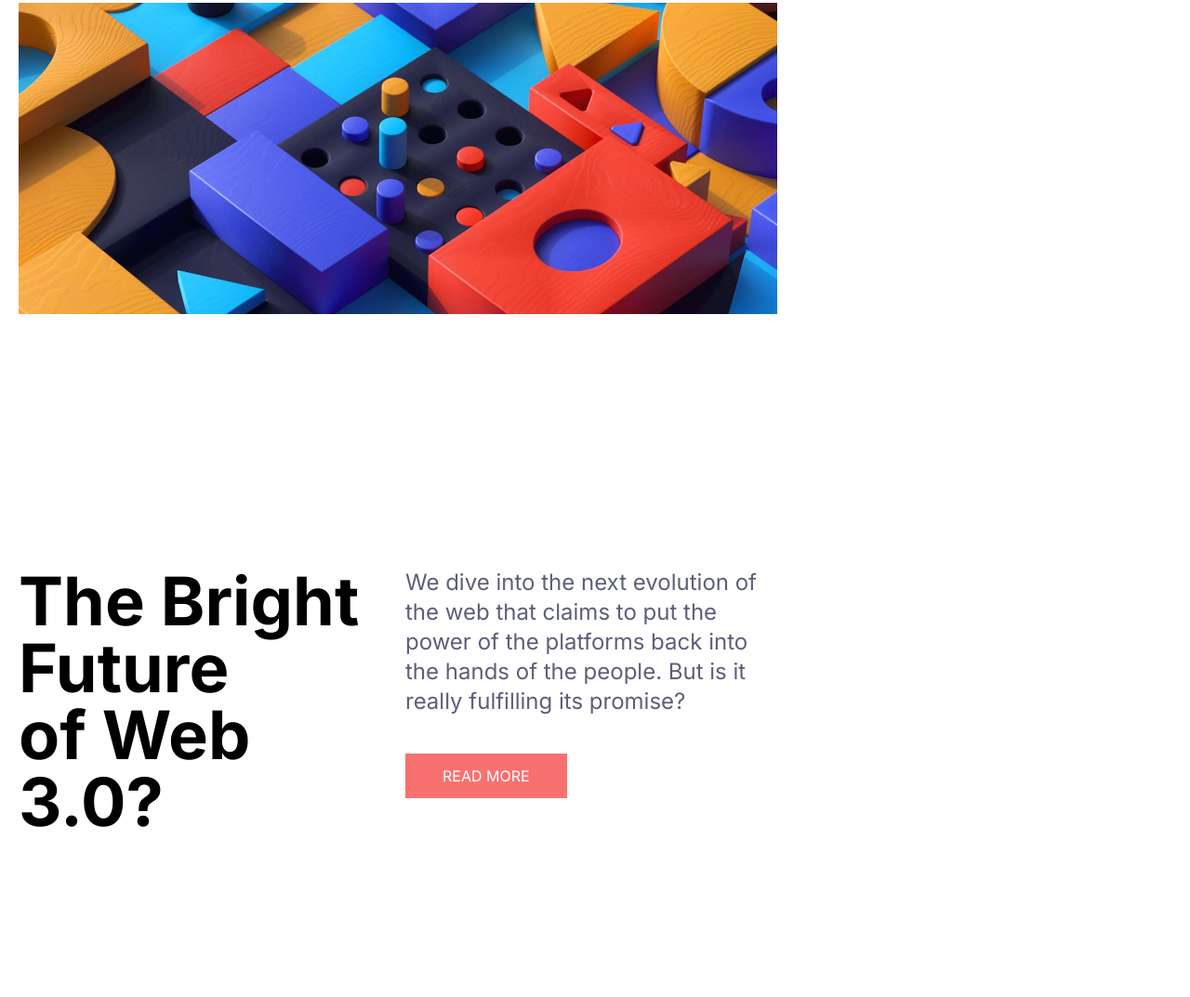
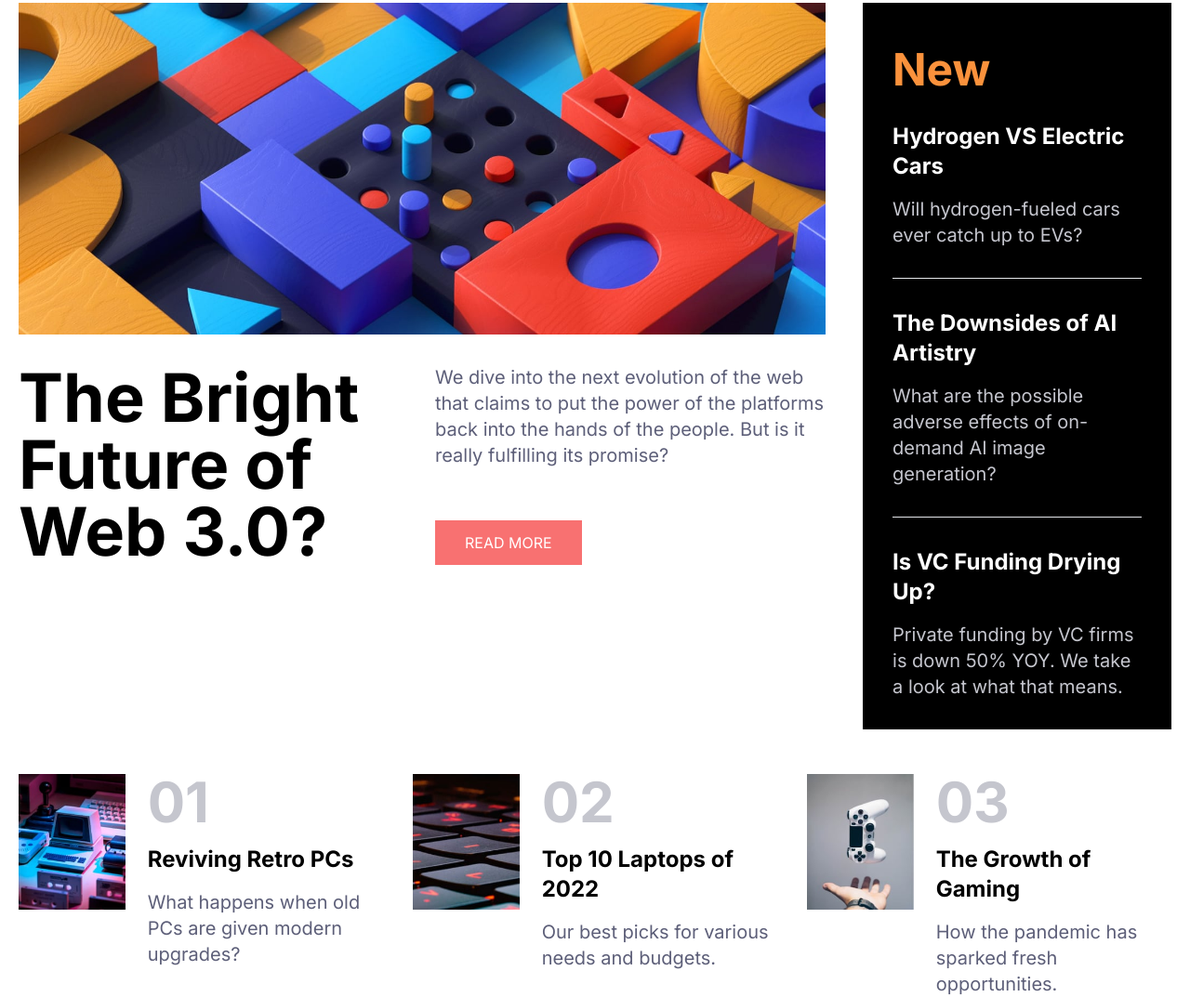
Before and after one commit to MikiHousse/News-homepage, a website: page index.html in a window 1280 px wide. Shown: the part 165-1238 px from the top of the page at 93% size. Before the commit the page ends 1071 px from the top, so only its background shows below. Drawn offline with Linux system fonts and the light colour scheme; files whose address does not match are found by name.

Commit message:
Сделал адаптацию для всех элементов

```diff
--- a/index.html
+++ b/index.html
@@ -52,65 +52,72 @@
       </nav>
     </div>
   </header>
-  <main class="container mx-auto pt-12">
-    <section class="grid grid-cols-6 gap-8">
-      <div class="grid col-start-1 col-end-5 grid-rows-3 grid-cols-2 gap-4">
-        <img class="col-span-2 row-span-2" src="./assets/images/image-web-3-desktop.jpg" width="1000" height="350" alt="">
-        <p class="font-bold text-7xl">The Bright <br> Future <br> of Web 3.0?</p>
-        <div>
-          <p class="text-2xl text-castomDark">We dive into the next evolution of the web that claims to put the power of the platforms back into the hands of the people.
-            But is it really fulfilling its promise?</p>
-            <a class="inline-block text-white bg-red-400 py-3 px-10 uppercase mt-10" href="#">Read more</a>
+  <main class="container pt-12">
+    <section class="flex gap-10 sm:flex-col">
+      <div class="max-w-[910px] sm:flex-col">
+        <div class="sm:hidden">
+          <img class="" src="./assets/images/image-web-3-desktop.jpg" width="1000" height="350" alt="">
+        </div>
+        <div class="hidden sm:block">
+          <img src="./assets/images/image-web-3-mobile.jpg" alt="">
+        </div>
+        <div class="flex gap-12 pt-8 sm:flex-col sm:gap-6 sm:pt-0">
+          <p class="font-bold text-7xl min-w-[400px] sm:min-w-[375px] sm:text-5xl sm:pt-8">The Bright <br> Future of Web 3.0?</p>
+          <div class="">
+            <p class="text-xl text-castomDark">We dive into the next evolution of the web that claims to put the power of the platforms back into the hands of the people.
+              But is it really fulfilling its promise?</p>
+            <a class="inline-block text-white bg-red-400 py-3 px-8 uppercase mt-14" href="#">Read more</a>
+          </div>
         </div>
       </div>
-      <!-- <div class="col-start-5 col-end-7 bg-black">
-        <h2 class="text-orange-400 m-10 font-bold text-5xl">New</h2>
-        <ul class="m-10 text-white">
+      <div class="max-w-[450px] bg-black">
+        <h2 class="text-orange-400 mt-12 mx-8 font-bold text-5xl">New</h2>
+        <ul class="m-8 text-white">
           <li class="">
-            <p class="font-bold text-3xl">Hydrogen VS Electric Cars</p>
-            <p class="text-2xl text-castomDark">Will hydrogen-fueled cars ever catch up to EVs?</p>
+            <p class="font-bold text-2xl mb-4">Hydrogen VS Electric Cars</p>
+            <p class="text-xl text-castomGray">Will hydrogen-fueled cars ever catch up to EVs?</p>
           </li>
-          <hr class="mb-10 mt-10 bg-castomDark">
+          <hr class="mb-8 mt-8 bg-castomDark">
           <li class="">
-            <p class="font-bold text-3xl">The Downsides of AI Artistry</p>
-            <p class="text-2xl text-castomDark">What are the possible adverse effects of on-demand AI image generation?</p>
+            <p class="font-bold text-2xl mb-4">The Downsides of AI Artistry</p>
+            <p class="text-xl text-castomGray">What are the possible adverse effects of on-demand AI image generation?</p>
           </li>
-          <hr class="mt-10 mb-10 bg-castomDark">
+          <hr class="mt-8 mb-8 bg-castomDark">
           <li class="">
-            <p class="font-bold text-3xl">Is VC Funding Drying Up?</p>
-            <p class="text-2xl text-castomDark">Private funding by VC firms is down 50% YOY. We take a look at what that means.</p>
+            <p class="font-bold text-2xl mb-4">Is VC Funding Drying Up?</p>
+            <p class="text-xl text-castomGray">Private funding by VC firms is down 50% YOY. We take a look at what that means.</p>
           </li>
         </ul>
-      </div> -->
+      </div>
     </section>
-    <!-- <section class="container mx-auto pt-12">
-      <ul class="flex">
-        <li class="grid grid-cols-3 gap-6 mr-10">
+    <section class="container p-0 pt-12">
+      <ul class="flex gap-8 sm:flex-col">
+        <li class="flex-1 grid grid-cols-3 gap-6">
           <img src="./assets/images/image-retro-pcs.jpg" width="154" height="170" alt="">
           <div class="col-span-2">
-            <span class="font-bold text-5xl text-castomGray">01</span>
-            <h3 class="font-bold text-2xl mb-4 mt-4">Reviving Retro PCs</h3>
-            <p class="text-xl text-castomDark">What happens when old PCs <br> are given modern upgrades?</p>
+            <span class="font-bold text-6xl text-castomGray sm:text-3xl">01</span>
+            <h3 class="font-bold text-2xl mb-4 mt-4 sm:text-lg sm:mb-2 sm:mt-2">Reviving Retro PCs</h3>
+            <p class="text-xl text-castomDark sm:text-sm">What happens when old PCs are given modern upgrades?</p>
           </div>
         </li>
-        <li class="grid grid-cols-3 gap-6 mr-8">
+        <li class="flex-1 grid grid-cols-3 gap-6">
           <img src="./assets/images/image-top-laptops.jpg" width="154" height="170" alt="">
           <div class="col-span-2">
-            <span class="font-bold text-5xl text-castomGray">02</span>
-            <h3 class="font-bold text-2xl mb-4 mt-4">Top 10 Laptops of 2022</h3>
-            <p class="text-xl text-castomDark">Our best picks for various <br> needs and budgets.</p>
+            <span class="font-bold text-6xl text-castomGray sm:text-3xl">02</span>
+            <h3 class="font-bold text-2xl mb-4 mt-4 sm:text-lg sm:mb-2 sm:mt-2">Top 10 Laptops of 2022</h3>
+            <p class="text-xl text-castomDark sm:text-sm">Our best picks for various needs and budgets.</p>
           </div>
         </li>
-        <li class="grid grid-cols-3 gap-6">
-          <img class="pl-12" src="./assets/images/image-gaming-growth.jpg" width="179" height="170" alt="">
+        <li class="flex-1 grid grid-cols-3 gap-6">
+          <img src="./assets/images/image-gaming-growth.jpg" width="154" height="170" alt="">
           <div class="col-span-2">
-            <span class="font-bold text-5xl text-castomGray">03</span>
-            <h3 class="font-bold text-2xl mb-4 mt-4">The Growth of Gaming</h3>
-            <p class="text-xl text-castomDark">How the pandemic has sparked fresh opportunities.</p>
+            <span class="font-bold text-6xl text-castomGray sm:text-3xl">03</span>
+            <h3 class="font-bold text-2xl mb-4 mt-4 sm:text-lg sm:mb-2 sm:mt-2">The Growth of Gaming</h3>
+            <p class="text-xl text-castomDark sm:text-sm">How the pandemic has sparked fresh opportunities.</p>
           </div>
         </li>
       </ul>
-    </section> -->
+    </section>
   </main>
   <!-- <div class="attribution">
     Challenge by <a href="https://www.frontendmentor.io?ref=challenge" target="_blank">Frontend Mentor</a>.
```
Also changed, not shown: css/style.css, 2 other files.
